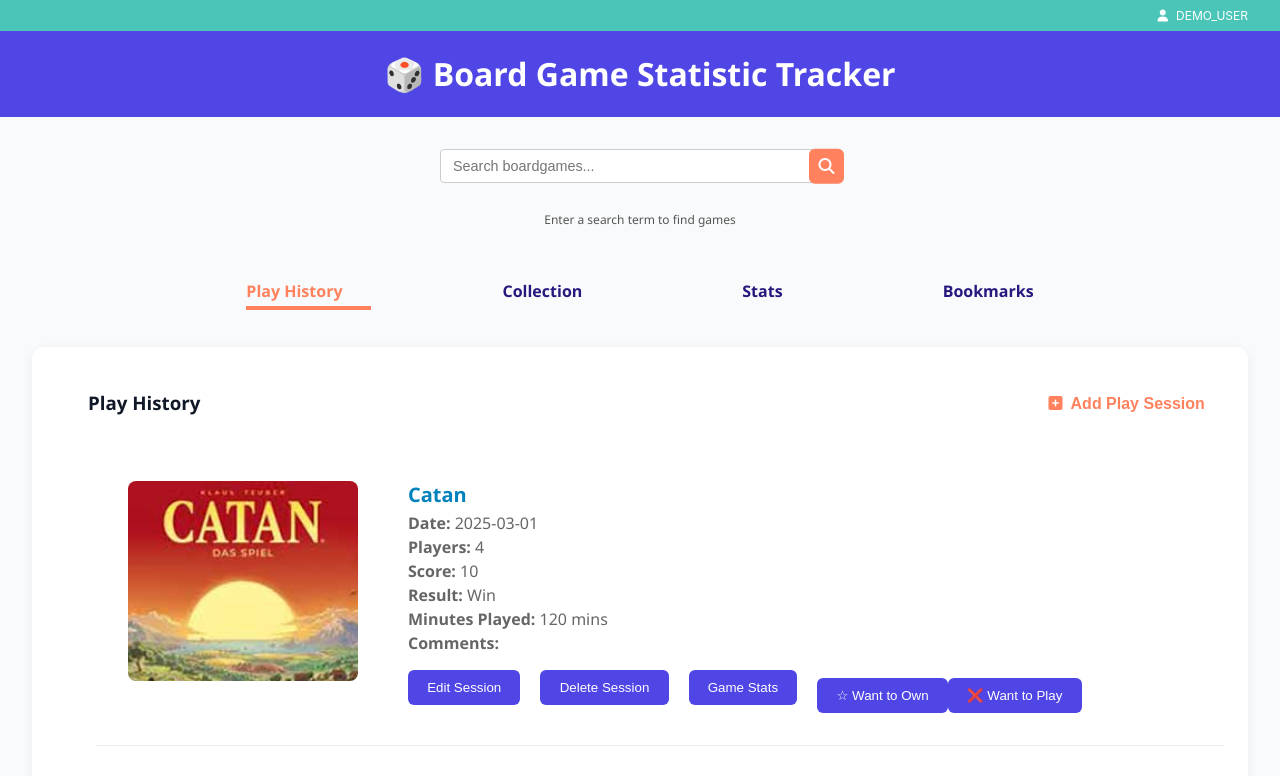
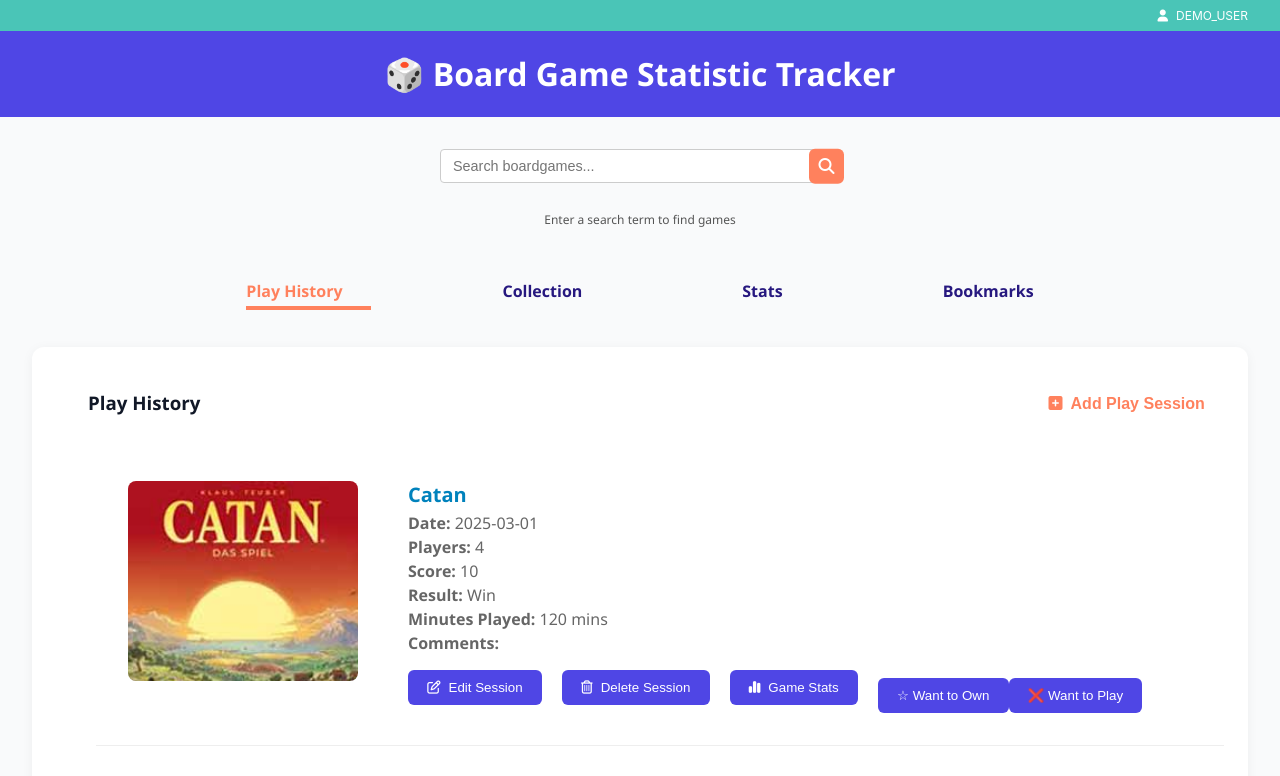
Before and after one commit to kwags/bgst, a React (Create React App) app: page / in a window 1280 px wide. Shown: the top 776 px of the page. Built offline with nearby package versions, Linux system fonts and the light colour scheme.

Commit message:
Added button icons to interface design

```diff
--- a/src/Collection.js
+++ b/src/Collection.js
@@ -40,9 +40,9 @@ function Collection({ items, setItems, onEdit, onAddSession, bookmarks, setBookm
                 <p className={styles.gameInfo}><strong>Purchase Price:</strong> {item.purchasePrice}</p>
                 <div className={styles.buttonGroup}>
                    {/* <button onClick={() => onAddSession(item.name)}>Add Session</button> */}
-                  <button onClick={() => onEdit(item)}>Edit Game</button>
-                  <button onClick={() => deleteGame(item.id)}>Delete Game</button>
-                  <button onClick={() => navigate(`/stats/${item.gameId}`)}>Game Stats</button>
+                  <button className="edit-button" onClick={() => onEdit(item)}><i className="far fa-edit"></i>Edit Game</button>
+                  <button className="edit-button" onClick={() => deleteGame(item.id)}><i className="far fa-trash-can"></i>Delete Game</button>
+                  <button className="edit-button" onClick={() => navigate(`/stats/${item.gameId}`)}><i className="fas fa-chart-simple"></i>Game Stats</button>
                   <BookmarkButtons
                     gameId={item.gameId}
                     bookmarks={bookmarks}
--- a/src/PlayHistory.js
+++ b/src/PlayHistory.js
@@ -38,9 +38,9 @@ function PlayHistory({ items, setItems, onEdit, bookmarks, setBookmarks }) {
                 <p className={styles.gameInfo}><strong>Minutes Played:</strong> {item.time} mins</p>
                 <p className={styles.gameInfo}><strong>Comments:</strong> {item.comments}</p>
                 <div className={styles.buttonGroup}>
-                  <button onClick={() => onEdit(item)}>Edit Session</button>
-                  <button onClick={() => deleteGameSession(item.id)}>Delete Session</button>
-                  <button onClick={() => navigate(`/stats/${item.gameId}`)}>Game Stats</button>
+                  <button className="edit-button" onClick={() => onEdit(item)}><i className="far fa-edit"></i>Edit Session</button>
+                  <button className="edit-button" onClick={() => deleteGameSession(item.id)}><i className="far fa-trash-can"></i>Delete Session</button>
+                  <button className="edit-button" onClick={() => navigate(`/stats/${item.gameId}`)}><i className="fas fa-chart-simple"></i>Game Stats</button>
                   <BookmarkButtons
                     gameId={item.gameId}
                     bookmarks={bookmarks}
--- a/src/styles/App.css
+++ b/src/styles/App.css
@@ -94,3 +94,7 @@
   align-items: center;
   padding-left: 2rem;
 }
+
+.edit-button i {
+  padding-right: .5rem;
+}
```
